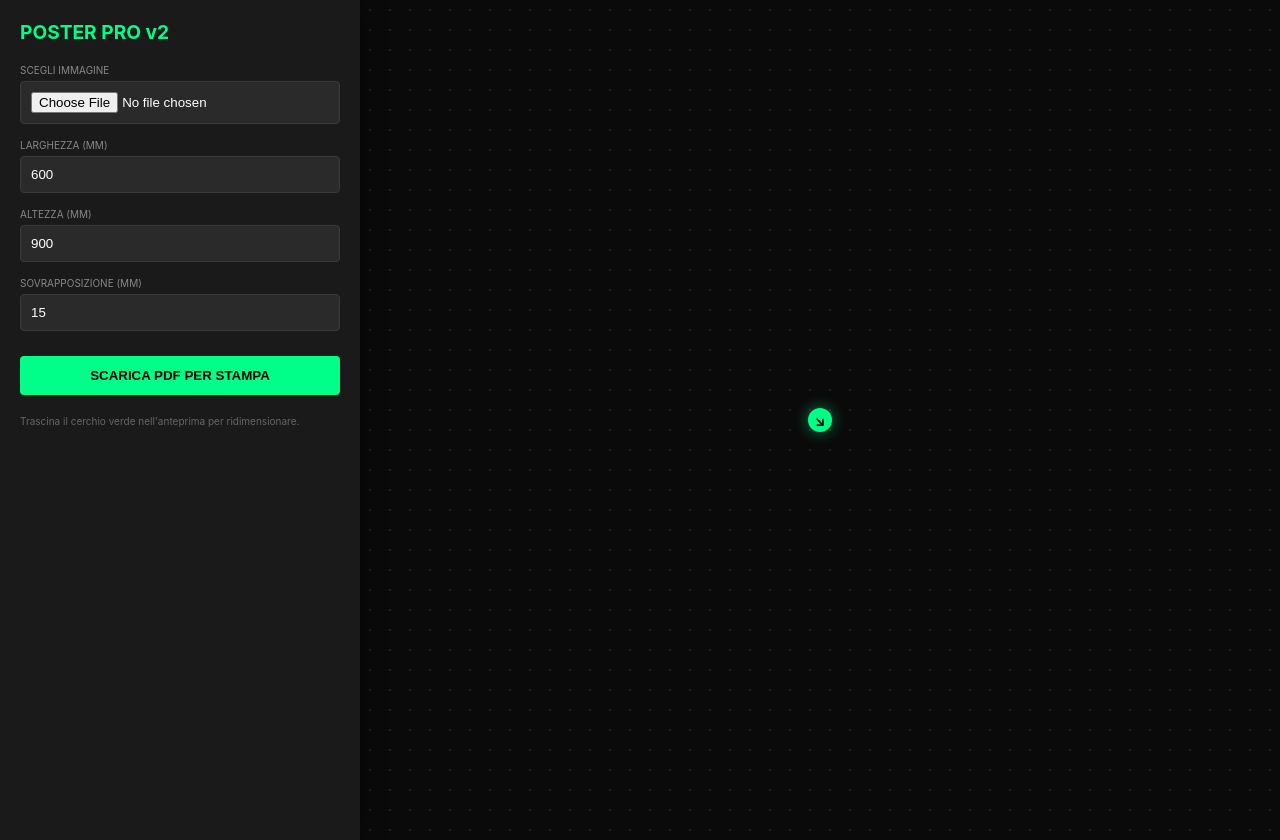
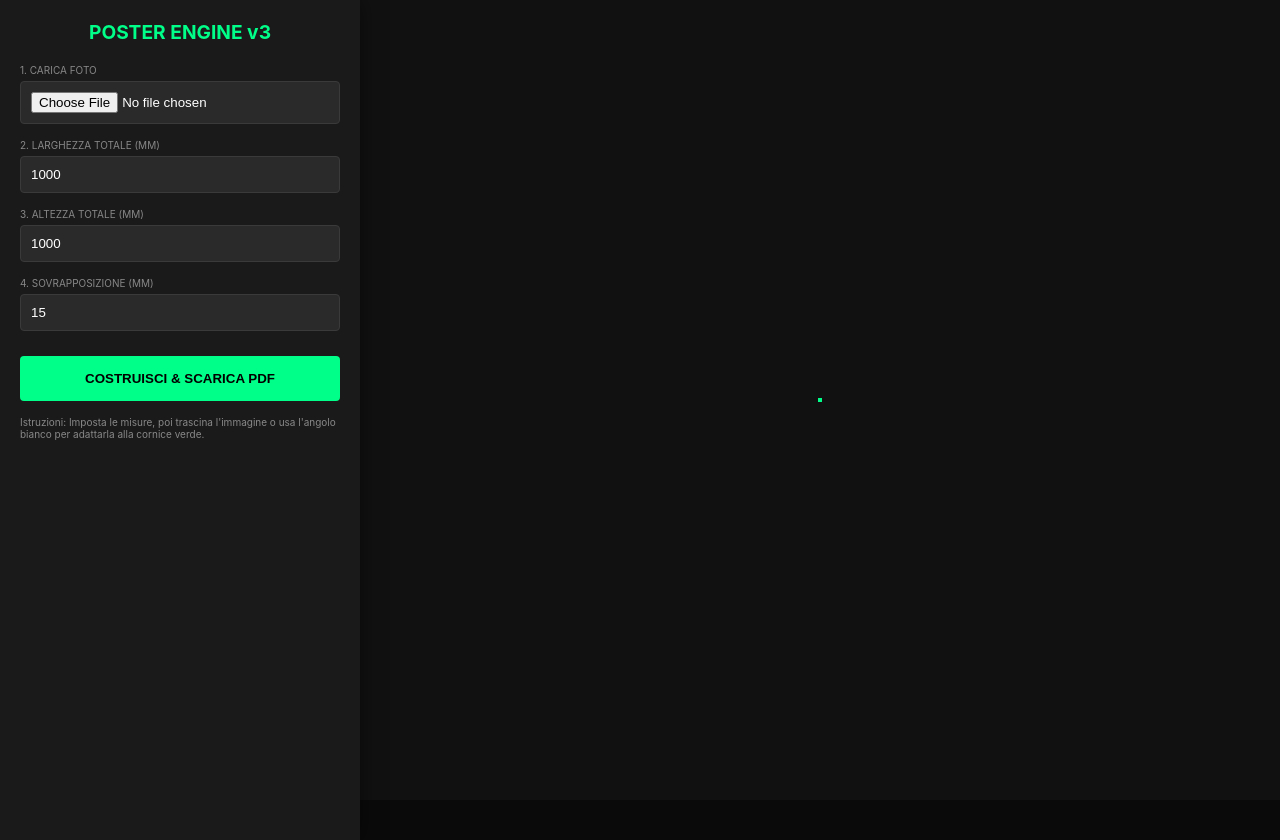
Before and after one commit to marconeri70/poster-engine, a website built with Vite: page index.html in a window 1280 px wide. Built offline with nearby package versions, Linux system fonts and the light colour scheme.

Commit message:
Update index.html

```diff
--- a/index.html
+++ b/index.html
@@ -3,62 +3,99 @@
 <head>
     <meta charset="UTF-8">
     <meta name="viewport" content="width=device-width, initial-scale=1.0, maximum-scale=1.0, user-scalable=no">
-    <title>Poster Engine Pro v2</title>
+    <title>Poster Engine Pro v3</title>
     <style>
-        :root { --accent: #00ff88; --bg: #0a0a0a; --card: #1a1a1a; --danger: #ff4444; --info: #4444ff; }
-        body { font-family: 'Inter', sans-serif; background: var(--bg); color: white; margin: 0; display: flex; flex-direction: column; min-height: 100vh; overflow: hidden; }
+        :root { --accent: #00ff88; --bg: #0a0a0a; --card: #1a1a1a; }
+        body { font-family: 'Inter', sans-serif; background: var(--bg); color: white; margin: 0; display: flex; flex-direction: column; height: 100vh; overflow: hidden; }
 
-        .sidebar { padding: 20px; background: var(--card); z-index: 10; box-shadow: 0 0 20px rgba(0,0,0,0.5); }
+        .sidebar { padding: 20px; background: var(--card); z-index: 100; box-shadow: 0 0 20px rgba(0,0,0,0.5); }
         @media (min-width: 768px) { body { flex-direction: row; } .sidebar { width: 320px; height: 100vh; } }
 
-        h1 { font-size: 1.2rem; color: var(--accent); margin: 0 0 20px 0; }
+        h1 { font-size: 1.2rem; color: var(--accent); margin: 0 0 20px 0; text-align: center; }
         .control-group { margin-bottom: 15px; }
         label { display: block; font-size: 10px; text-transform: uppercase; color: #888; margin-bottom: 5px; }
         input { width: 100%; background: #2a2a2a; border: 1px solid #3a3a3a; padding: 10px; color: white; border-radius: 4px; box-sizing: border-box; }
 
-        #generateBtn { width: 100%; padding: 12px; background: var(--accent); color: black; border: none; font-weight: bold; border-radius: 4px; cursor: pointer; text-transform: uppercase; margin-top: 10px; }
+        #generateBtn { width: 100%; padding: 15px; background: var(--accent); color: black; border: none; font-weight: 800; border-radius: 4px; cursor: pointer; text-transform: uppercase; margin-top: 10px; }
+        #generateBtn:disabled { background: #444; cursor: not-allowed; }
 
-        .main-view { flex-grow: 1; position: relative; display: flex; align-items: center; justify-content: center; background: radial-gradient(#222 1px, transparent 1px); background-size: 20px 20px; overflow: auto; padding: 50px; }
+        .main-view { flex-grow: 1; position: relative; background: #111; overflow: hidden; display: flex; align-items: center; justify-content: center; touch-action: none; }
 
-        .preview-wrapper { position: relative; display: inline-block; border: 2px solid #444; transition: border-color 0.2s; }
-        .preview-wrapper.active { border-color: var(--accent); }
+        /* Il "Muro" di fogli fisso */
+        #posterFrame {
+            position: relative;
+            border: 2px solid var(--accent);
+            background: rgba(0,255,136,0.05);
+            overflow: hidden; /* L'immagine non uscirà dai bordi stabiliti */
+        }
 
-        #previewContainer { display: grid; gap: 2px; pointer-events: none; }
-        .preview-tile { background-size: cover; border: 1px solid rgba(255,255,255,0.1); position: relative; }
-        .preview-tile::after { content: attr(data-coord); position: absolute; top: 2px; left: 2px; font-size: 8px; background: rgba(0,0,0,0.7); padding: 1px 3px; color: var(--accent); }
+        /* L'immagine manipolabile */
+        #movableImage {
+            position: absolute;
+            top: 0; left: 0;
+            cursor: move;
+            transform-origin: top left;
+            user-select: none;
+        }
 
-        /* Resizer Handles */
-        .resizer { position: absolute; width: 24px; height: 24px; background: var(--accent); border-radius: 50%; bottom: -12px; right: -12px; cursor: nwse-resize; z-index: 100; box-shadow: 0 0 15px rgba(0,255,136,0.5); display: flex; align-items: center; justify-content: center; }
-        .resizer::after { content: '↘'; color: black; font-weight: bold; font-size: 14px; }
+        /* Griglia dei fogli in sovrapposizione */
+        #gridOverlay {
+            position: absolute;
+            top: 0; left: 0;
+            width: 100%; height: 100%;
+            display: grid;
+            pointer-events: none; /* Non intralcia il trascinamento dell'immagine */
+            z-index: 50;
+        }
+        .grid-line { border: 1px solid rgba(255,255,255,0.2); position: relative; }
+        .grid-line::after {
+            content: attr(data-id); position: absolute; top: 2px; left: 2px;
+            font-size: 9px; color: var(--accent); background: rgba(0,0,0,0.5);
+        }
+
+        /* Maniglie per scalare l'immagine */
+        .scale-handle {
+            position: absolute;
+            width: 30px; height: 30px;
+            background: white;
+            border: 3px solid var(--accent);
+            border-radius: 50%;
+            bottom: -15px; right: -15px;
+            z-index: 100;
+            cursor: nwse-resize;
+        }
     </style>
 </head>
 <body>
     <div class="sidebar">
-        <h1>POSTER PRO v2</h1>
+        <h1>POSTER ENGINE v3</h1>
         <div class="control-group">
-            <label>Scegli Immagine</label>
+            <label>1. Carica Foto</label>
             <input type="file" id="imageInput" accept="image/*">
         </div>
         <div class="control-group">
-            <label>Larghezza (mm)</label>
-            <input type="number" id="targetWidth" value="600">
+            <label>2. Larghezza Totale (mm)</label>
+            <input type="number" id="targetWidth" value="1000">
         </div>
         <div class="control-group">
-            <label>Altezza (mm)</label>
-            <input type="number" id="targetHeight" value="900">
+            <label>3. Altezza Totale (mm)</label>
+            <input type="number" id="targetHeight" value="1000">
         </div>
         <div class="control-group">
-            <label>Sovrapposizione (mm)</label>
+            <label>4. Sovrapposizione (mm)</label>
             <input type="number" id="overlap" value="15">
         </div>
-        <button id="generateBtn">Scarica PDF per Stampa</button>
-        <p style="font-size: 10px; color: #666; margin-top: 20px;">Trascina il cerchio verde nell'anteprima per ridimensionare.</p>
+        <button id="generateBtn">Costruisci & Scarica PDF</button>
+        <p style="font-size: 10px; color: #888; margin-top: 15px;">
+            Istruzioni: Imposta le misure, poi trascina l'immagine o usa l'angolo bianco per adattarla alla cornice verde.
+        </p>
     </div>
 
     <div class="main-view">
-        <div class="preview-wrapper" id="interactWrapper">
-            <div id="previewContainer"></div>
-            <div class="resizer" id="resizeHandle"></div>
+        <div id="posterFrame">
+            <img id="movableImage" style="display:none;">
+            <div id="gridOverlay"></div>
+            <div id="scaleHandle" class="scale-handle" style="display:none;"></div>
         </div>
     </div>
 
```
